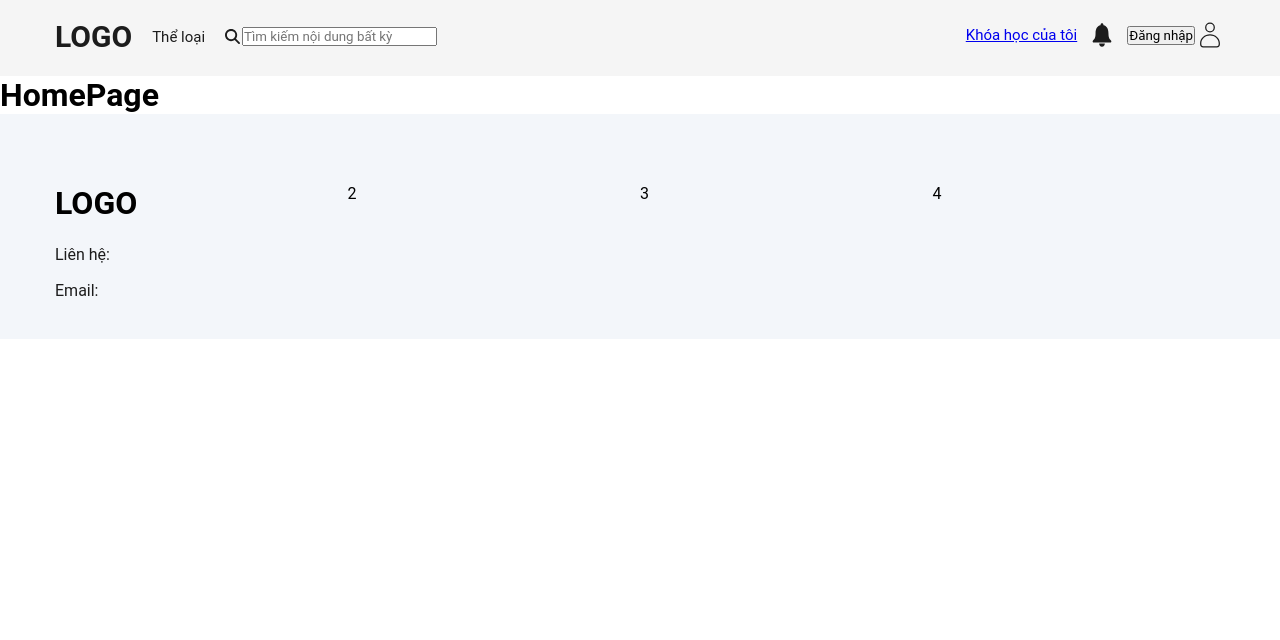
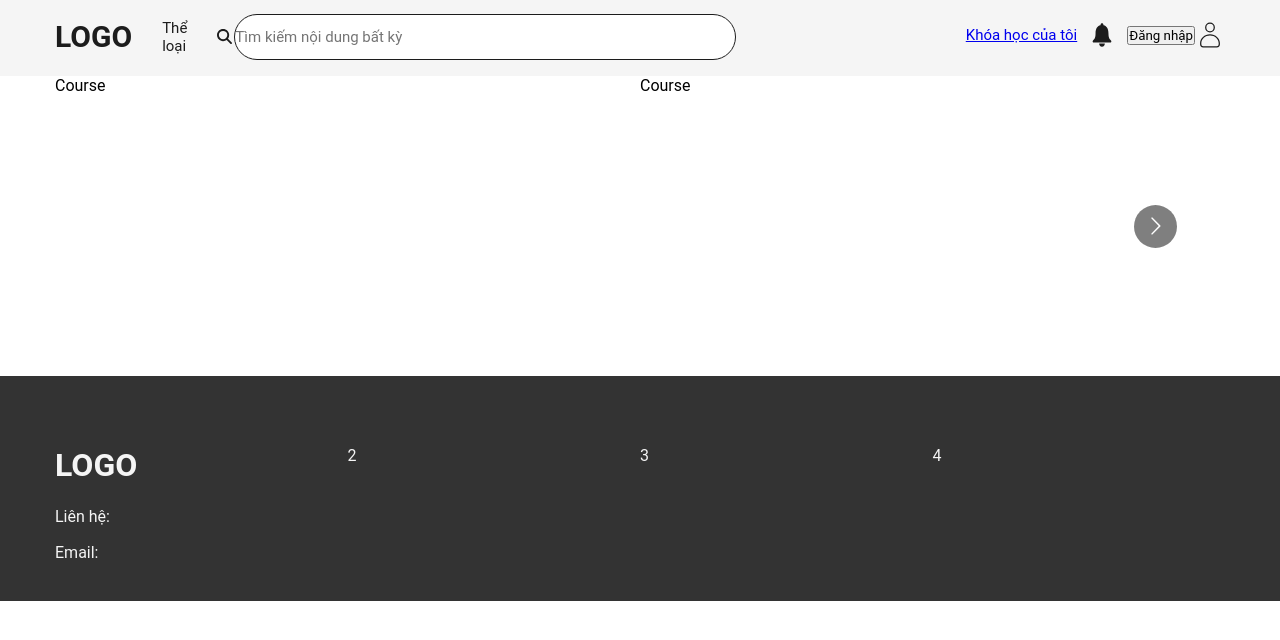
Before and after one commit to anhhung04/db_assignment, a React (Vite) app in the folder frontend/: page / in a window 1280 px wide. Shown: the top 640 px of the page. Built offline with nearby package versions, Linux system fonts and the light colour scheme.

Commit message:
sua lai course

```diff
--- a/frontend/package.json
+++ b/frontend/package.json
@@ -13,6 +13,7 @@
     "react": "^18.2.0",
     "react-dom": "^18.2.0",
     "react-icons": "^5.1.0",
+    "react-multi-carousel": "^2.8.5",
     "react-router-url-params": "^0.9.0",
     "sass": "^1.75.0"
   },
--- a/frontend/src/pages/homePage/users/index.jsx
+++ b/frontend/src/pages/homePage/users/index.jsx
@@ -1,7 +1,67 @@
 import { memo } from "react";
+import Carousel from "react-multi-carousel";
+import "react-multi-carousel/lib/styles.css";
+import "./style.scss"
 
 const HomePage = () => {
-    return <h1>HomePage</h1>
+
+    const responsive = {
+        superLargeDesktop: {
+            breakpoint: { max: 4000, min: 3000 },
+            items: 5
+        },
+        desktop: {
+            breakpoint: { max: 3000, min: 1024 },
+            items: 3
+        },
+        tablet: {
+            breakpoint: { max: 1024, min: 464 },
+            items: 2
+        },
+        mobile: {
+            breakpoint: { max: 464, min: 0 },
+            items: 1
+        }
+    };
+
+    const sliderItems = [
+        {
+            name: "Course",
+        },
+        {
+            name: "Course",
+        },
+        {
+            name: "Course",
+        },
+        {
+            name: "Course",
+        }
+    ]
+
+    return (
+        <>
+            {/* Categories Begin*/}
+            <div className="container container__courses_slider">
+
+
+                <Carousel responsive={responsive} className="courses_slider">
+                    {
+                        sliderItems.map((item, key) => (
+                            <div className="courses_slider_item" key={key}>
+                                <p>{item.name}</p>
+                            </div>
+
+                        )
+                        )
+                    }
+                </Carousel>
+            </div >
+
+
+            {/*Categories End */}
+        </>
+    )
 }
 
 export default memo(HomePage);
--- a/frontend/src/pages/homePage/users/style.scss
+++ b/frontend/src/pages/homePage/users/style.scss
@@ -0,0 +1,15 @@
+.container__courses_slider {
+    max-width: 1200px;
+    margin-top: 30px;
+
+    .courses_slider {
+        .courses_slider_item {
+            height: 300px;
+            position: relative;
+            background-repeat: no-repeat;
+            background-size: cover;
+            background-position: top center;
+            border-radius: 5px;
+        }
+    }
+}
--- a/frontend/src/pages/theme/footer/style.scss
+++ b/frontend/src/pages/theme/footer/style.scss
@@ -1,20 +1,23 @@
 .footer {
 
-    background: #F3F6FA;
+    background: #333333;
     padding-top: 70px;
     padding-bottom: 0;
+    color: #f5f5f5;
 
     .footer_about {
         margin-bottom: 30px;
 
+
         .footer_about_logo {
             margin-bottom: 15px;
             display: inline-block;
+
         }
 
         ul li {
             font-size: 16px;
-            color: #1c1c1c;
+
             line-height: 36px;
             list-style: none;
         }
--- a/frontend/src/pages/theme/header/header.jsx
+++ b/frontend/src/pages/theme/header/header.jsx
@@ -16,7 +16,7 @@ const Header = () => {
                                 <h1>LOGO</h1>
                             </li>
                             <li>Thể loại</li>
-                            <li>
+                            <li >
                                 <FaMagnifyingGlass />
                                 <input type="text" placeholder='Tìm kiếm nội dung bất kỳ' required />
                             </li>
--- a/frontend/src/pages/theme/header/style.scss
+++ b/frontend/src/pages/theme/header/style.scss
@@ -11,7 +11,7 @@
         align-items: center;
         padding: 10px 0 13px;
         list-style: none;
-        column-gap: 20px;
+        column-gap: 30px;
     }
 
     li {
@@ -20,6 +20,14 @@
         color: #1c1c1c;
         align-items: center;
         column-gap: 2px;
+    }
+
+    input {
+        width: 500px;
+        font-size: 15px;
+        height: 44px;
+        border: 1px solid #1c1c1c;
+        border-radius: 30px;
     }
 }
 
```
Also changed, not shown: 1 other file (tests, documents, lock files or other folders).
